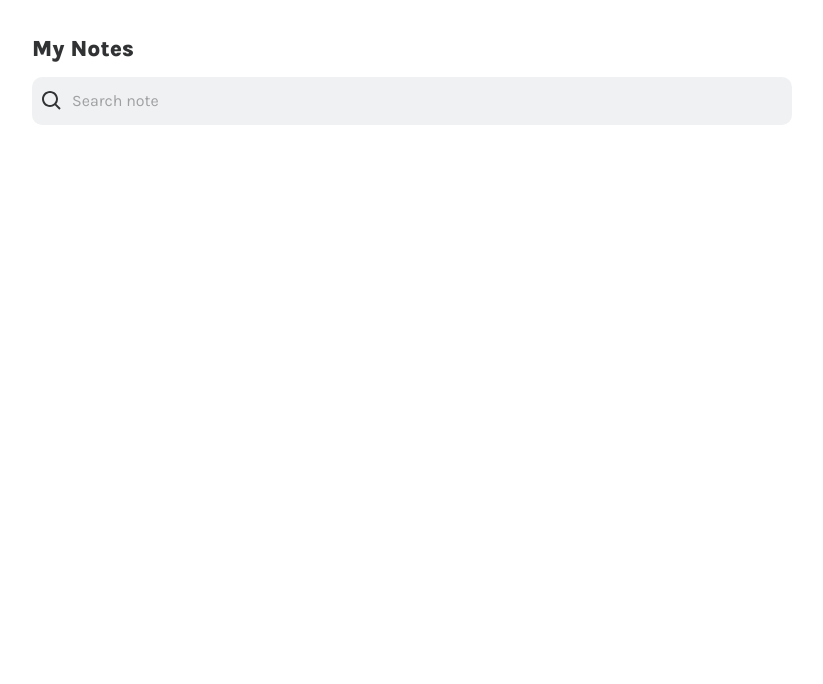
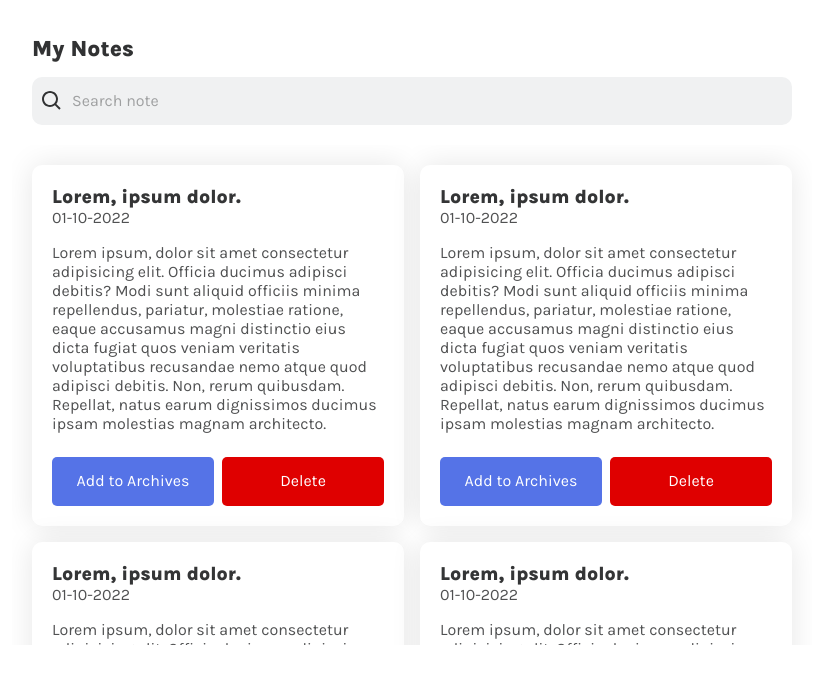
Before and after one commit to Bahree669/dicoding-submission-personal-note, a React (Create React App) app: page / in a window 1280 px wide. Shown: the top 684 px of the page, without its empty margins (228-1051 px from the left). Built offline with nearby package versions, Linux system fonts and the light colour scheme; the HTML template or start-up script is replaced by a standard one.

Commit message:
render the notes

```diff
--- a/src/App.js
+++ b/src/App.js
@@ -1,10 +1,15 @@
 import Header from "./Components/index";
+import NotesGridLayout from "./Components/NotesGridLayout/NotesGridLayout";
 
 function App() {
     return (
-        <div className='App'>
+        <>
             <Header />
-        </div>
+
+            <main>
+                <NotesGridLayout />
+            </main>
+        </>
     );
 }
 
```
